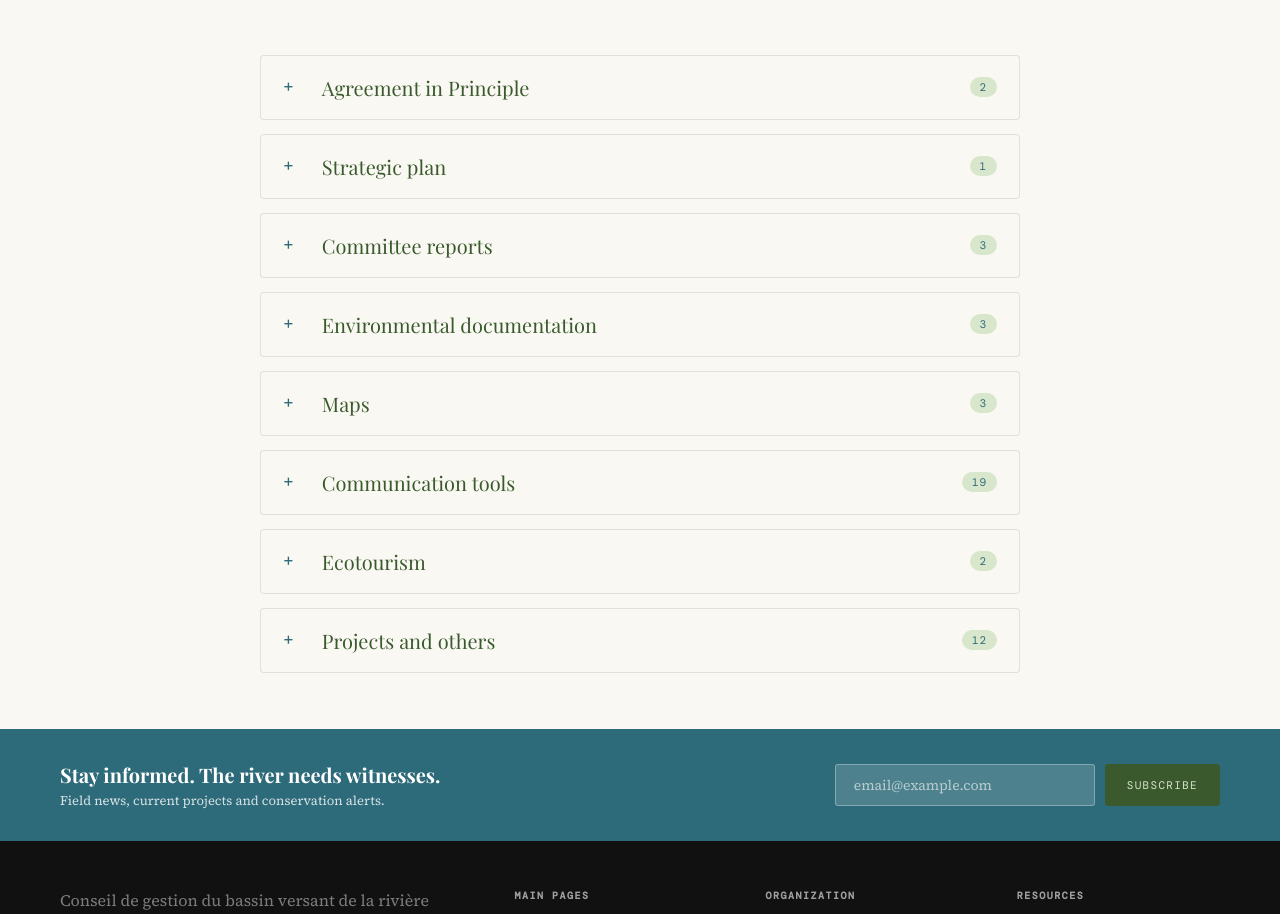
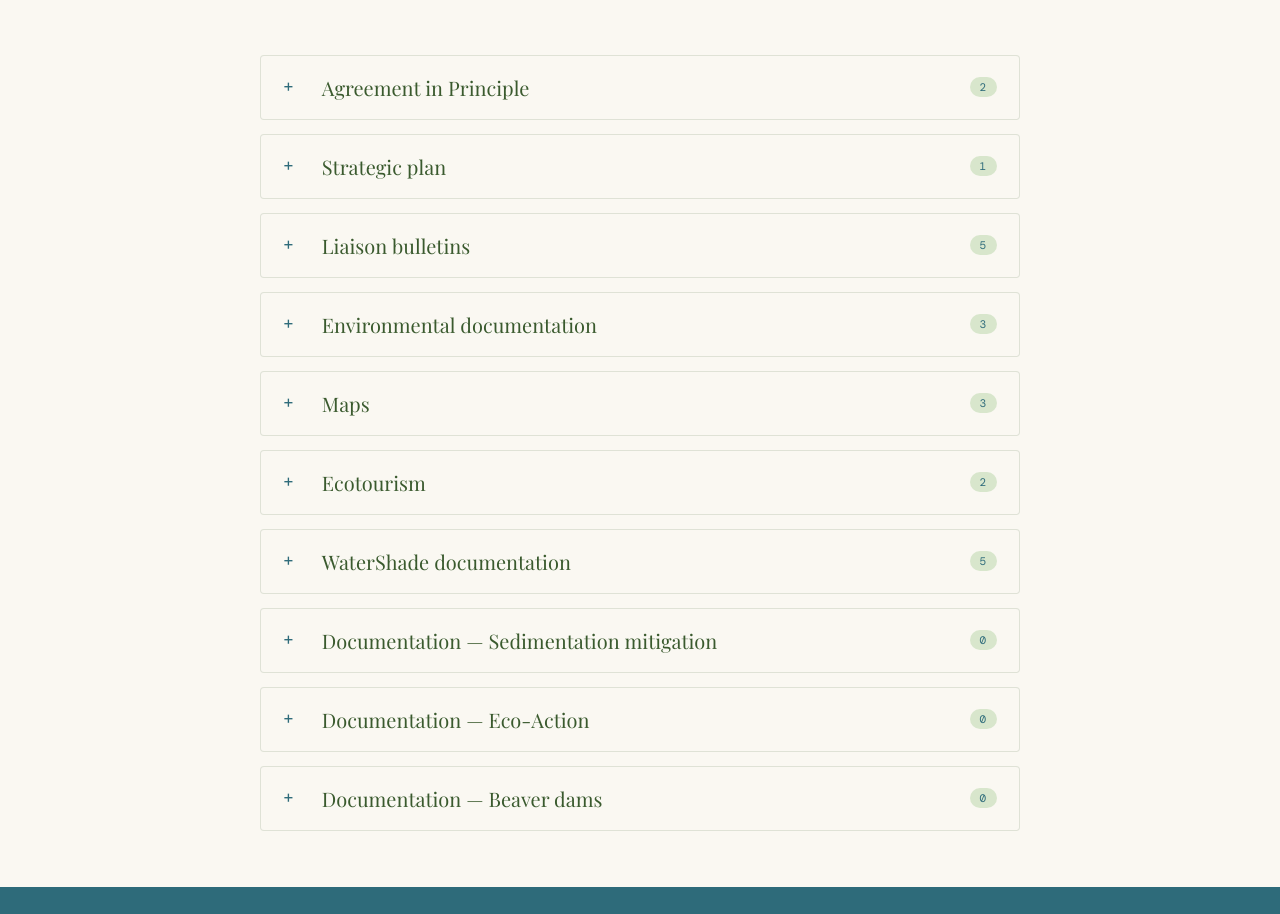
Before and after one commit to foxah047-stack/secure, a Jekyll site: the page built from resources/research/index.html, in a window 1280 px wide and 1400 px high. Shown: the part 429-1343 px from the top of the window. Built offline with Jekyll 4.4.1, drawn with Linux system fonts in a browser that asks for light colours; some web fonts are replaced; some of the changed lines change nothing that is shown.

Commit message:
Reorganize resource documentation

```diff
--- a/_data/reports.yml
+++ b/_data/reports.yml
@@ -13,6 +13,7 @@ categories:
         title_en: "Agreement in Principle — English version"
         date: "2006-01-25"
         file: /assets/documents/agreement-in-principle-restigouche-eel-watersheds-en.pdf
+
   - key: strategic-plan
     label_fr: "Plan stratégique"
     label_en: "Strategic plan"
@@ -21,22 +22,31 @@ categories:
         title_en: "Strategic Plan 2025-2029"
         date: "2025-02-05"
         file: /assets/documents/strategic-plan-2025-2029.doc
-  - key: committee-reports
-    label_fr: "Rapports des comités"
-    label_en: "Committee reports"
+
+  - key: communication-tools
+    label_fr: "Bulletins de liaison"
+    label_en: "Liaison bulletins"
     documents:
-      - title_fr: "Rapport du comité science — 2021"
-        title_en: "Science Committee Report — 2021"
+      - title_fr: "Bulletin de liaison — 2021"
+        title_en: "Newsletter — 2021"
         date: "2021-04-15"
-        file: /assets/documents/science-committee-report-2021.pdf
-      - title_fr: "Rapport du comité science — 2022"
-        title_en: "Science Committee Report — 2022"
+        file: /assets/documents/newsletter-2021-bulletin-liaison.pdf
+      - title_fr: "Bulletin de liaison — 2022"
+        title_en: "Liaison Bulletin — 2022"
         date: "2022-03-25"
-        file: /assets/documents/science-committee-report-2022.pdf
-      - title_fr: "Rapport du comité science — 2023"
-        title_en: "Science Committee Report — 2023"
-        date: "2023-03-30"
-        file: /assets/documents/science-committee-report-2023.pdf
+        file: /assets/documents/bulletin-de-lisaison-2022-newsletter.pdf
+      - title_fr: "Bulletin d'information — 2024"
+        title_en: "Newsletter — 2024"
+        date: "2024-01-01"
+        file: /assets/documents/newsletter-2024.pdf
+      - title_fr: "Infolettre — 2025"
+        title_en: "Newsletter — 2025"
+        date: "2025-01-01"
+        file: /assets/documents/newsletter-2025.pdf
+      - title_fr: "Infolettre — 2026"
+        title_en: "Newsletter — 2026"
+        date: "2026-01-01"
+        file: /assets/documents/newsletter-2026.pdf
 
   - key: environmental-documentation
     label_fr: "Documentation environnementale"
@@ -72,87 +82,6 @@ categories:
         date: "2013-09-06"
         file: /assets/documents/fishing-stretches-nb-sections-peche.pdf
 
-  - key: communication-tools
-    label_fr: "Outils de communication"
-    label_en: "Communication tools"
-    documents:
-      - title_fr: "Conférence scientifique — 2009"
-        title_en: "Science Conference — 2009"
-        date: "2013-08-13"
-        file: /assets/documents/conference-science-09.pdf
-      - title_fr: "Rapport du directeur général — 2012"
-        title_en: "Executive Director's Report — 2012"
-        date: "2013-09-06"
-        file: /assets/documents/annee-year2012executive-director-report.pdf
-      - title_fr: "Signaler un poisson à nageoire coupée"
-        title_en: "Reporting Fin-Clipped Fish"
-        date: "2013-09-06"
-        file: /assets/documents/fin-clipped-fish-to-report.pdf
-      - title_fr: "Bulletin — 2013"
-        title_en: "Newsletter — 2013"
-        date: "2013-09-06"
-        file: /assets/documents/rrwmc-newsletter-2013-bulletin-cgbvrr-internet.pdf
-      - title_fr: "Signaler une truite arc-en-ciel"
-        title_en: "Reporting Rainbow Trout"
-        date: "2013-09-06"
-        file: /assets/documents/report-rainbow-trout-truite-arc-en-ciel.pdf
-      - title_fr: "Signaler un poisson à nageoire coupée (variante)"
-        title_en: "Reporting Fin-Clipped Fish (alternate)"
-        date: "2013-09-06"
-        file: /assets/documents/fin-clipped-fish-to-report-0.pdf
-      - title_fr: "Bulletin — février 2014"
-        title_en: "Newsletter — February 2014"
-        date: "2014-02-27"
-        file: /assets/documents/bulletin-info-fev2014-newsletter-feb2014.pdf
-      - title_fr: "Rapport du directeur — AGA 2014"
-        title_en: "Director's Report — AGM 2014"
-        date: "2014-03-04"
-        file: /assets/documents/director-report-agm2014.pdf
-      - title_fr: "Bulletin — 2015"
-        title_en: "Newsletter — 2015"
-        date: "2015-03-04"
-        file: /assets/documents/newsletter-2015-final.pdf
-      - title_fr: "Bulletin — 2016"
-        title_en: "Newsletter — 2016"
-        date: "2016-03-17"
-        file: /assets/documents/newsletter-2016-final.pdf
-      - title_fr: "Bulletin — 2017"
-        title_en: "Newsletter — 2017"
-        date: "2017-03-08"
-        file: /assets/documents/newsletter-2017-21-02-17.pdf
-      - title_fr: "Bulletin — 2018"
-        title_en: "Newsletter — 2018"
-        date: "2018-02-22"
-        file: /assets/documents/newletter-2018-final-feb.pdf
-      - title_fr: "Bulletin de liaison — 2018"
-        title_en: "Liaison Bulletin — 2018"
-        date: "2018-02-22"
-        file: /assets/documents/bulletin-liaison-2018.pdf
-      - title_fr: "Présentation scientifique — AGA 2018"
-        title_en: "Science Presentation — AGM 2018"
-        date: "2018-03-28"
-        file: /assets/documents/science-presentation-agm2018.pdf
-      - title_fr: "Bulletin — 2019"
-        title_en: "Newsletter — 2019"
-        date: "2019-02-26"
-        file: /assets/documents/newletter-2019-final.pdf
-      - title_fr: "Bulletin — 2020"
-        title_en: "Newsletter — 2020"
-        date: "2020-03-10"
-        file: /assets/documents/newletter-2020.pdf
-      - title_fr: "Bulletin de liaison — 2021"
-        title_en: "Newsletter — 2021"
-        date: "2021-04-15"
-        file: /assets/documents/newsletter-2021-bulletin-liaison.pdf
-      - title_fr: "Bulletin de liaison — 2022"
-        title_en: "Liaison Bulletin — 2022"
-        date: "2022-03-25"
-        file: /assets/documents/bulletin-de-lisaison-2022-newsletter.pdf
-      - title_fr: "Bulletin — Saison 2023"
-        title_en: "Newsletter — 2023 Season"
-        date: "2023-03-30"
-        file: /assets/documents/newsletter-2023-season.pdf
-
   - key: ecotourism
     label_fr: "Écotourisme"
     label_en: "Ecotourism"
@@ -166,55 +95,42 @@ categories:
         date: "2013-09-06"
         file: /assets/documents/carte-map-code-ethic-2013.pdf
 
-  - key: projects-and-others
-    label_fr: "Projets et autres"
-    label_en: "Projects and others"
+  - key: watershade-documentation
+    label_fr: "Documentation WaterShade"
+    label_en: "WaterShade documentation"
     documents:
-      - title_fr: "Conférence scientifique — 2009 (partie 2)"
-        title_en: "Science Conference — 2009 (part 2)"
-        date: "2013-08-13"
-        file: /assets/documents/conference-science-09-7.pdf
-      - title_fr: "Conférence scientifique — 2009 (partie 3)"
-        title_en: "Science Conference — 2009 (part 3)"
-        date: "2013-08-13"
-        file: /assets/documents/conference-science-09-8.pdf
-      - title_fr: "Embâcle du ruisseau Jardine — 2012"
-        title_en: "Jardine Brook Logjam — 2012"
-        date: "2013-09-06"
-        file: /assets/documents/embacle-jardine-brook-logjam-2012.pdf
-      - title_fr: "États financiers — 2012"
-        title_en: "Financial Statement — 2012"
-        date: "2013-09-06"
-        file: /assets/documents/financial-statement-year12.pdf
-      - title_fr: "Stabilisation de la fourche de Kedgwick — 2012"
-        title_en: "Kedgwick Forks Stabilization — 2012"
-        date: "2013-09-06"
-        file: /assets/documents/kedgwick-forks-stabilisation-2012.pdf
-      - title_fr: "Projet d'imagerie thermique — 2011-2012"
-        title_en: "Thermal Imagery Project — 2011–2012"
-        date: "2013-09-06"
-        file: /assets/documents/thermal-imagery-project2011-2012.pdf
-      - title_fr: "Restigouche Wilderness Waterway — résumé"
-        title_en: "Restigouche Wilderness Waterway — Abstract"
-        date: "2013-09-06"
-        file: /assets/documents/rww-abstract-dec12th.pdf
       - title_fr: "Politique WaterShade — v1"
         title_en: "WaterShade Policy — v1"
         date: "2023-11-30"
-        file: "/assets/documents/watershade-policy-version-1.pdf"
+        file: /assets/documents/watershade-policy-version-1.pdf
       - title_fr: "Plan de mise en œuvre WaterShade — v1"
         title_en: "WaterShade Implementation Plan — v1"
         date: "2023-11-30"
-        file: "/assets/documents/watershade-implementation-plan-version-1.pdf"
+        file: /assets/documents/watershade-implementation-plan-version-1.pdf
       - title_fr: "Napperon WaterShade — 2025"
         title_en: "WaterShade Placemat — 2025 (French)"
         date: "2025-12-15"
-        file: "/assets/documents/watershade-napperon-2025.pdf"
+        file: /assets/documents/watershade-napperon-2025.pdf
       - title_fr: "Revue de littérature WaterShade — influences sur les régimes thermiques"
         title_en: "WaterShade Literature Review — Influences on Thermal Regimes (French)"
         date: "2025-01-01"
-        file: "/assets/documents/watershade-literature-review-thermal-regimes-fr.pdf"
+        file: /assets/documents/watershade-literature-review-thermal-regimes-fr.pdf
       - title_fr: "Revue de littérature WaterShade — influences sur les régimes thermiques (version anglaise)"
         title_en: "WaterShade Literature Review — Influences on Thermal Regimes"
         date: "2025-01-01"
-        file: "/assets/documents/watershade-literature-review-thermal-regimes-en.pdf"
+        file: /assets/documents/watershade-literature-review-thermal-regimes-en.pdf
+
+  - key: sedimentation-documentation
+    label_fr: "Documentation — Mitigation de la sédimentation"
+    label_en: "Documentation — Sedimentation mitigation"
+    documents: []
+
+  - key: ecoaction-documentation
+    label_fr: "Documentation — Éco-Action"
+    label_en: "Documentation — Eco-Action"
+    documents: []
+
+  - key: beaver-dams-documentation
+    label_fr: "Documentation — Barrages à castor"
+    label_en: "Documentation — Beaver dams"
+    documents: []
```
Also changed, not shown: 5 other files.
